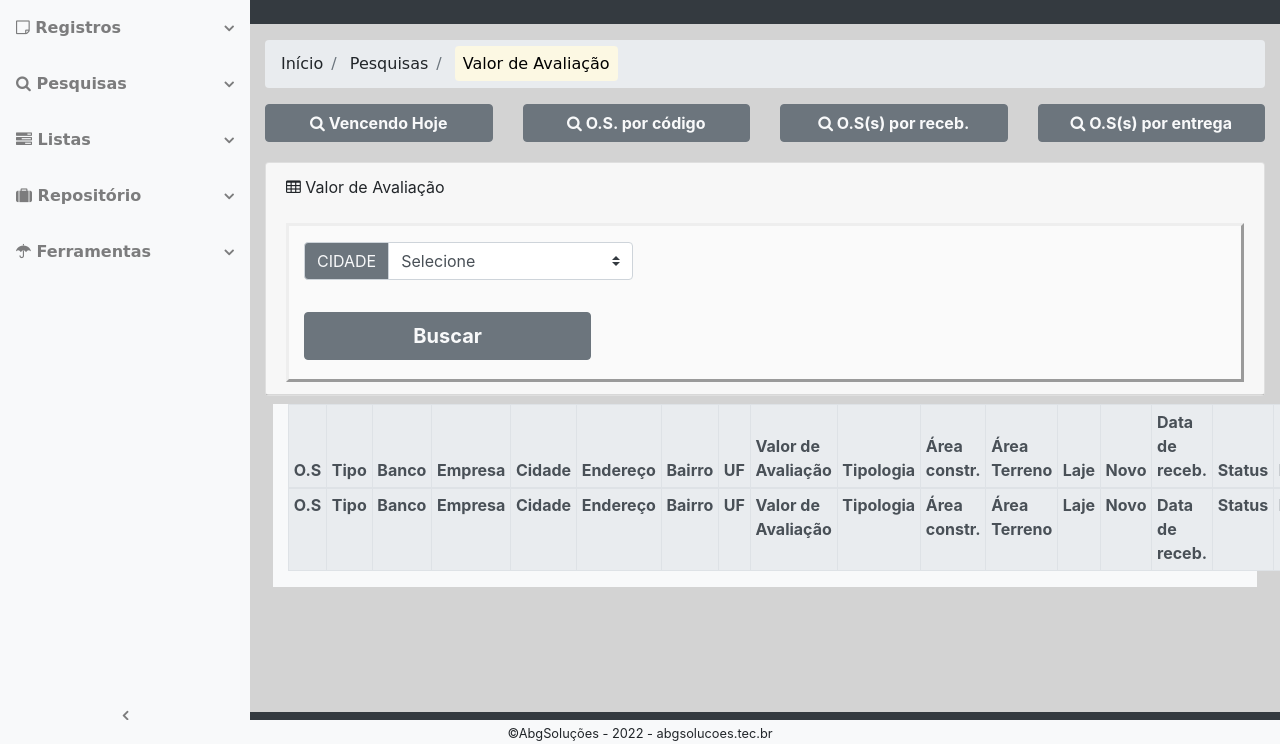
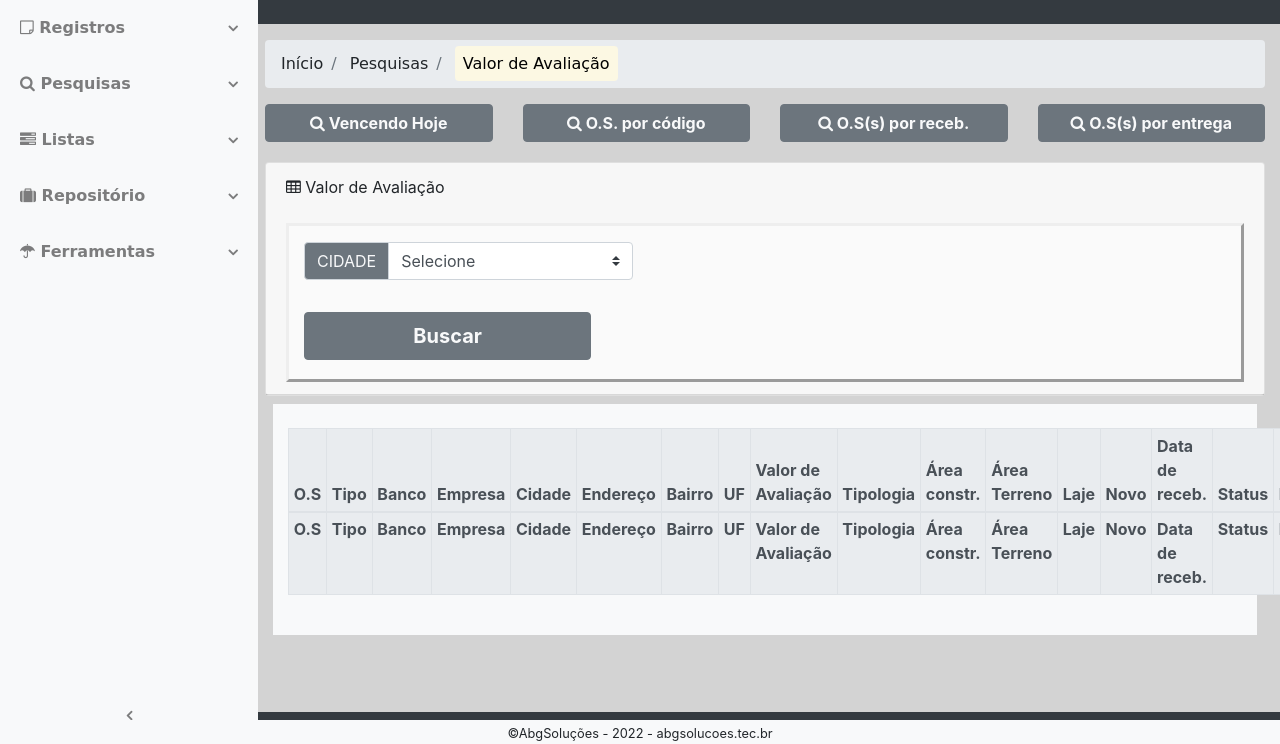
Before and after one commit to Ivonilson/prjABG, a PHP site: page /index.php?pagina=valor-de-avaliacao in a window 1280 px wide. Shown: the part 56-800 px from the top of the page. Run offline with PHP 8.4, Linux system fonts and the light colour scheme; the visitor is signed in with stand-in values (Sample User, id 1); data comes from the database, SQL or seed files in the repository; lists and menus that the app fills with data are empty; some libraries are stand-ins or nearby versions.

Commit message:
update navegação

```diff
--- a/includes/navegacao.php
+++ b/includes/navegacao.php
@@ -2,14 +2,14 @@
 	<nav class="navbar navbar-expand-lg navbar-light fixed-top" id="mainNav" style="background-color: #2F4F4F">
 		<a href="/?pagina=demandas-do-dia" class="navbar-brand text-light " style="font-family: Comic Sans MS !important;">Controle de Demandas</a>
 
-		<div class="bg-light rounded-circle">
+		<div class="bg-light rounded-circle mb-2">
 			<button class="navbar-toggler navbar-toggler-right btn-light rounded-circle" type="button" data-toggle="collapse" data-target="#navbarCurso" aria-control="navbarCurso" aria-expanded="false" aria-label="Navegação Toggle">
 			<span class="navbar-toggler-icon"></span>
 			</button>
 		</div>
 
 		<div id="navbarCurso" class="collapse navbar-collapse" id="linksaccordion">
-			<ul class="navbar-nav navbar-sidenav accordion bg-light">
+			<ul class="navbar-nav navbar-sidenav accordion bg-light pl-1 pr-1">
 
 				<li class="nav-item" id="navegacao">
 					<a href="#" class="nav-link nav-link-collapse" data-toggle="collapse" data-target="#collapseRegistro">
@@ -117,7 +117,7 @@
 
 			</ul>
 
-			<ul class="navbar-nav sidenav-toggler bg-light">
+			<ul class="navbar-nav sidenav-toggler bg-light pr-1 pl-1">
 				<li class="nav-item">
 					<a href="#" id="sidenavToggler" class="nav-link text-center">
 						<i class="fa fa-fw fa-angle-left"></i>
--- a/view/demandas-do-dia.php
+++ b/view/demandas-do-dia.php
@@ -151,6 +151,7 @@
 
 						</tbody>
 					</table>
+					<br>
 					<span id="qtdDemandas" class="status sr-only"><?=$quant?></span>
 					<span id="qtdlaudoPronto" class="status sr-only"><?=$quantLaudoPronto?></span>
 				</div>
--- a/view/pesquisa-por-data-entrega.php
+++ b/view/pesquisa-por-data-entrega.php
@@ -171,6 +171,7 @@
 							?>
 						</tbody>
 					</table>
+					<br>
 					<span id="qtdDemandas" class="status sr-only"><?=$quant?></span>
 					<span id="qtdlaudoPronto" class="status sr-only"><?=$quantLaudoPronto?></span>
 				</div>
--- a/view/pesquisa-por-data-receb.php
+++ b/view/pesquisa-por-data-receb.php
@@ -168,6 +168,7 @@
 							?>
 						</tbody>
 					</table>
+					<br>
 					<span id="qtdDemandas" class="status sr-only"><?=$quant?></span>
 					<span id="qtdlaudoPronto" class="status sr-only"><?=$quantLaudoPronto?></span>
 				</div>
--- a/view/valor-de-avaliacao.php
+++ b/view/valor-de-avaliacao.php
@@ -92,6 +92,7 @@
 			</div>
 			<div id="row-tbl-consulta">
 				<div class="col">
+					<br>
 					<table class="table table-bordered table-sm table-hover border" id="dataTable" width="100%" cellspacing="0">
 						<thead class="thead-light">
 							<tr>
@@ -188,6 +189,7 @@
 							?>
 						</tbody>
 					</table>
+					<br>
 				</div>
 			</div>
 		</div>
```
